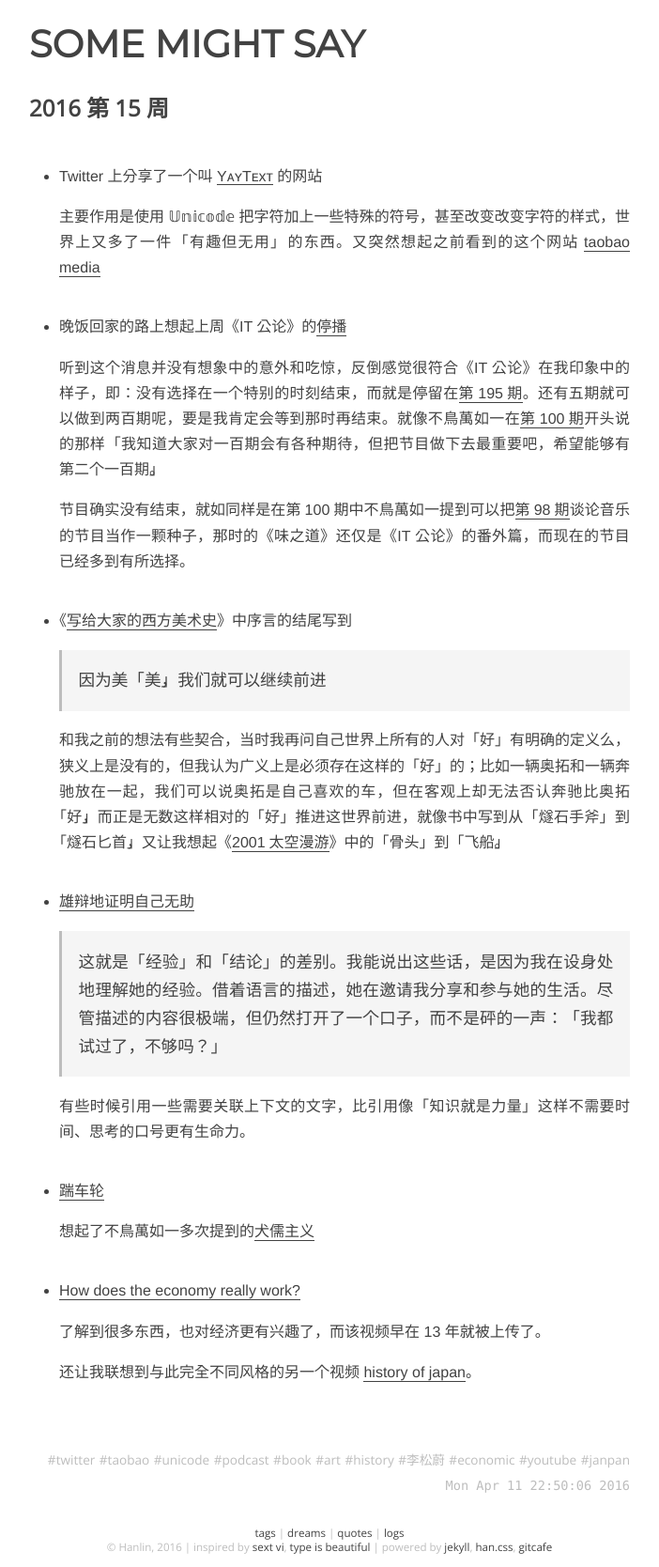
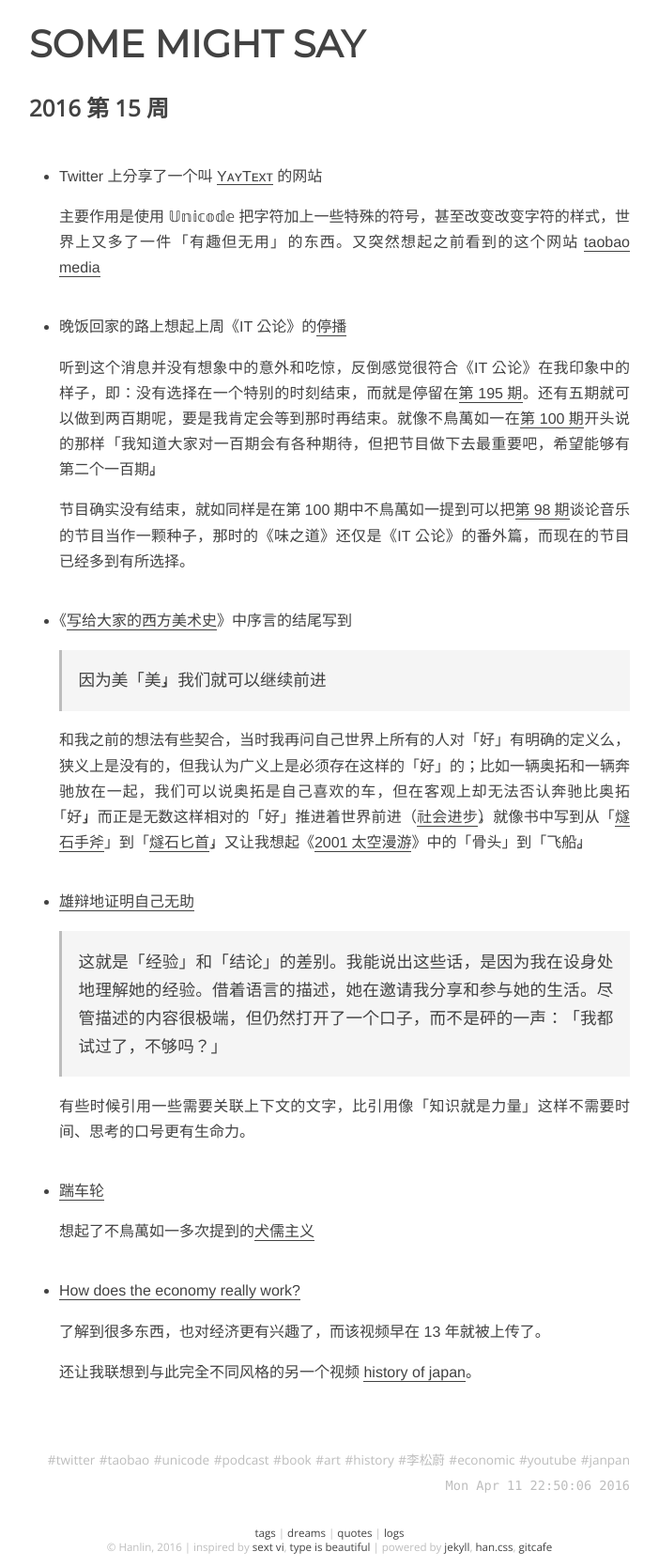
Before and after one commit to onion7878/word, a Jekyll site: the page built from _posts/logs/2016-04-11-15.md, in a window 1280 px wide. Shown: the whole page at 94% size, without its empty margins (289-991 px from the left). Built offline with Jekyll 4.4.1, drawn with Linux system fonts in a browser that asks for light colours; Markdown is read by kramdown in place of the engine named in the settings.

Commit message:
add ref link

```diff
--- a/_posts/logs/2016-04-11-15.md
+++ b/_posts/logs/2016-04-11-15.md
@@ -22,7 +22,7 @@ tags: [twitter, taobao, unicode, podcast, book, art, history, 李松蔚, economi
 
 	> 因为美「美」，我们就可以继续前进
 
-	和我之前的想法有些契合，当时我再问自己世界上所有的人对「好」有明确的定义么，狭义上是没有的，但我认为广义上是必须存在这样的「好」 的；比如一辆奥拓和一辆奔驰放在一起，我们可以说奥拓是自己喜欢的车，但在客观上却无法否认奔驰比奥拓「好」，而正是无数这样相对的「好」推进这世界前进，就像书中写到从「燧石手斧」到「燧石匕首」，又让我想起《[2001太空漫游](https://zh.wikipedia.org/wiki/2001太空漫遊_(電影))》中的「骨头」到「飞船」。
+	和我之前的想法有些契合，当时我再问自己世界上所有的人对「好」有明确的定义么，狭义上是没有的，但我认为广义上是必须存在这样的「好」 的；比如一辆奥拓和一辆奔驰放在一起，我们可以说奥拓是自己喜欢的车，但在客观上却无法否认奔驰比奥拓「好」，而正是无数这样相对的「好」推进着世界前进（[社会进步](https://zh.wikipedia.org/wiki/社会进步)），就像书中写到从「[燧石手斧](https://en.wikipedia.org/wiki/Flint_axe)」到「[燧石匕首](https://en.wikipedia.org/wiki/Stone_tool)」，又让我想起《[2001太空漫游](https://zh.wikipedia.org/wiki/2001太空漫遊_(電影))》中的「骨头」到「飞船」。
 
 - [雄辩地证明自己无助](http://zhuanlan.zhihu.com/p/20467505)
 
```
